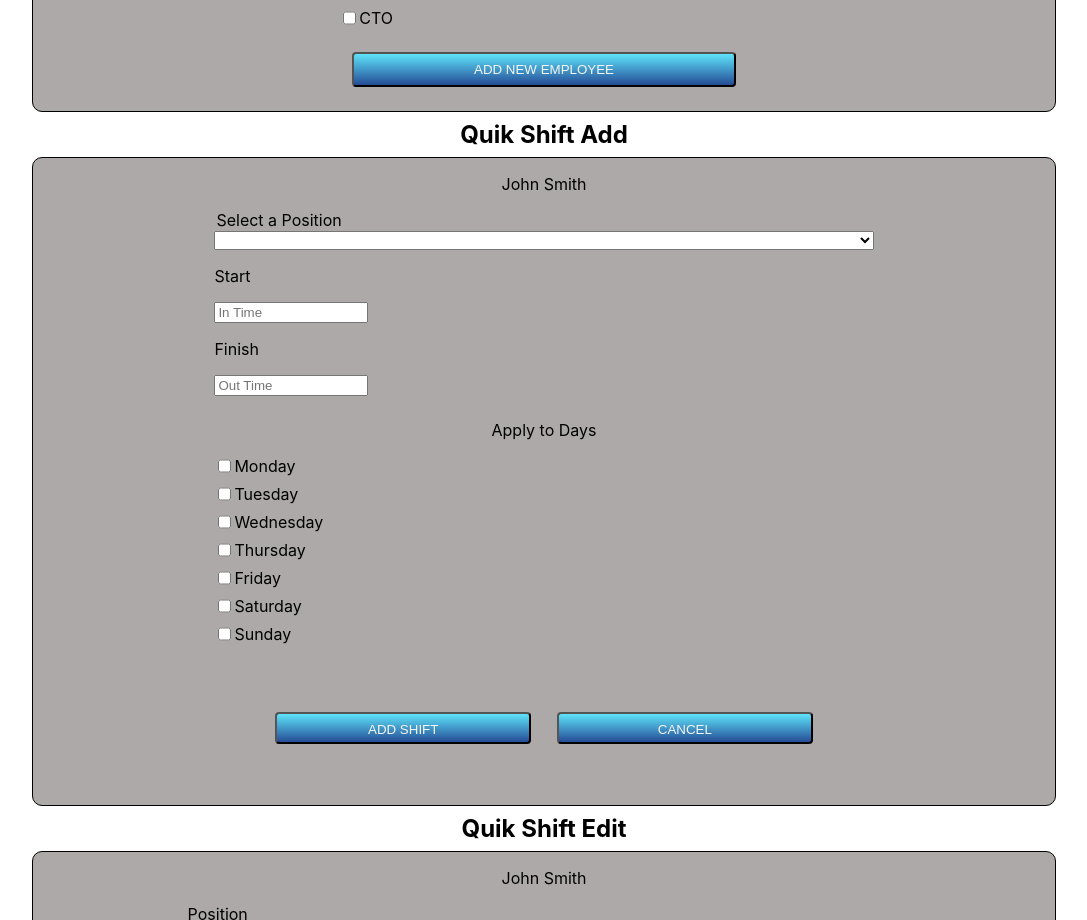
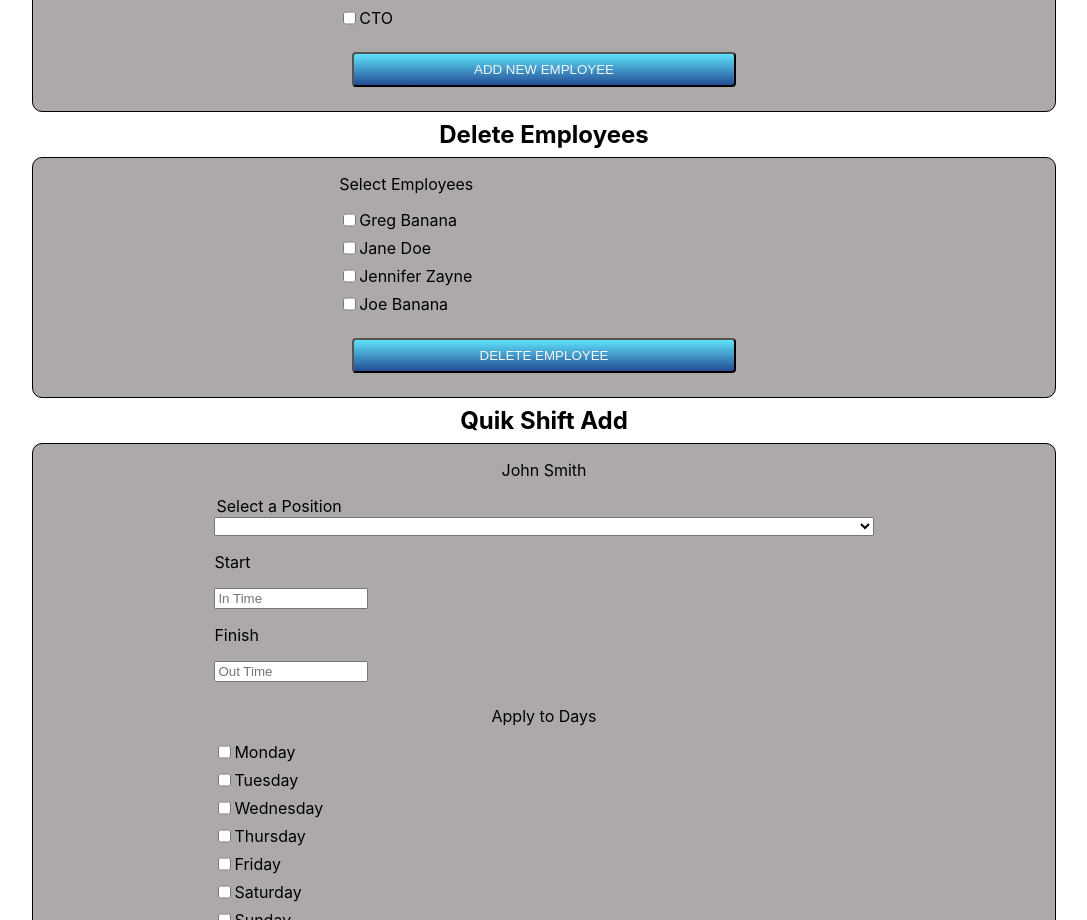
Before and after one commit to StPeteFrank/schedulequik, a React (Create React App) app: page / in a window 1280 px wide. Shown: the part 2040-2960 px from the top of the page, without its empty margins (96-1183 px from the left). Built offline with nearby package versions, Linux system fonts and the light colour scheme.

Commit message:
Added Delete Employees.

```diff
--- a/src/AddNewEmployees.js
+++ b/src/AddNewEmployees.js
@@ -57,6 +57,35 @@ class AddNewEmployees extends Component {
             </div>
           </section>
         </div>
+
+        <h2>Delete Employees</h2>
+        <div className="DeleteEmployeeContainer">
+          <section className="DeleteEmployee">
+            {/* These inputs will need to add data to EmployeesTable db (HttpPut). */}
+            {/* Then later be displayed on the Employees view (HttpGet). */}
+
+            <p>Select Employees</p>
+            {/* These hard-coded Select Positions inputs will come from PositionsTable db (HttpGet). */}
+            {/* Once they are selected they will add to EmployeePositionsTable (HttpPut). */}
+            <div className="ListedPositions">
+              <input type="checkbox" /> <label>Greg Banana</label>
+            </div>
+            <div className="ListedPositions">
+              <input type="checkbox" /> <label>Jane Doe</label>
+            </div>
+            <div className="ListedPositions">
+              <input type="checkbox" /> <label>Jennifer Zayne</label>
+            </div>
+            <div className="ListedPositions">
+              <input type="checkbox" /> <label>Joe Banana</label>
+            </div>
+            <div className="AddNewEmployeeButton">
+              <button>DELETE EMPLOYEE</button>
+              {/* Once AddNewEmployeeButton is clicked the new employee will be saved and
+              appear on the Employees view. The user will be taken back to the Employees view page. */}
+            </div>
+          </section>
+        </div>
       </div>
     )
   }
--- a/src/App.js
+++ b/src/App.js
@@ -29,13 +29,17 @@ class App extends Component {
         <Home />
         <Employees />
         <Schedules />
+        {/* Add, Edit, and DeletePositions should be on one view. */}
         <AddPositions />
         <EditPositions />
         <DeletePositions />
+        {/* Add NewEmployees should be on its own view. */}
         <AddNewEmployees />
+        {/* QuikAdd, QuikEdit, and ClearDelete should be on the same view. */}
         <QuikShiftAdd />
         <QuikShiftEdit />
         <ClearDeleteSchedule />
+        {/* Six views in total. */}
       </div>
     )
   }
--- a/src/index.css
+++ b/src/index.css
@@ -15,7 +15,8 @@ code {
 }
 .Header {
   background-color: #2d4b9b;
-  /* background-color: rgb(49, 69, 185); */
+  /* background-color: rgb(88, 219, 186); */
+  /* From the Auth lecture color side */
   padding: 2vh;
   color: whitesmoke;
 }
@@ -268,6 +269,40 @@ button {
   padding: 1vh;
   width: 30vw;
 }
+.DeleteEmployeeContainer {
+  border: 1px solid black;
+  border-radius: 10px;
+  display: flex;
+  justify-content: center;
+  background-color: rgb(173, 169, 169);
+  margin-left: 10vw;
+  margin-right: 10vw;
+}
+.DeleteEmployeeContainer button {
+  border-radius: 4px;
+  margin: 1vw;
+  background-image: linear-gradient(rgb(94, 227, 250), rgb(37, 76, 150));
+}
+.DeleteEmployee {
+  font-display: flex;
+  flex-direction: column;
+  text-align: left;
+}
+.InputName {
+  display: flex;
+  justify-content: space-evenly;
+  flex-direction: row;
+}
+.DeleteEmployee button {
+  display: flex;
+  justify-content: center;
+  border-radius: 4px;
+  margin-top: 3vh;
+  margin-bottom: 3vh;
+  background-image: linear-gradient(rgb(94, 227, 250), rgb(37, 76, 150));
+  padding: 1vh;
+  width: 30vw;
+}
 .QuikShiftAddContainer {
   border: 1px solid black;
   border-radius: 10px;
```
